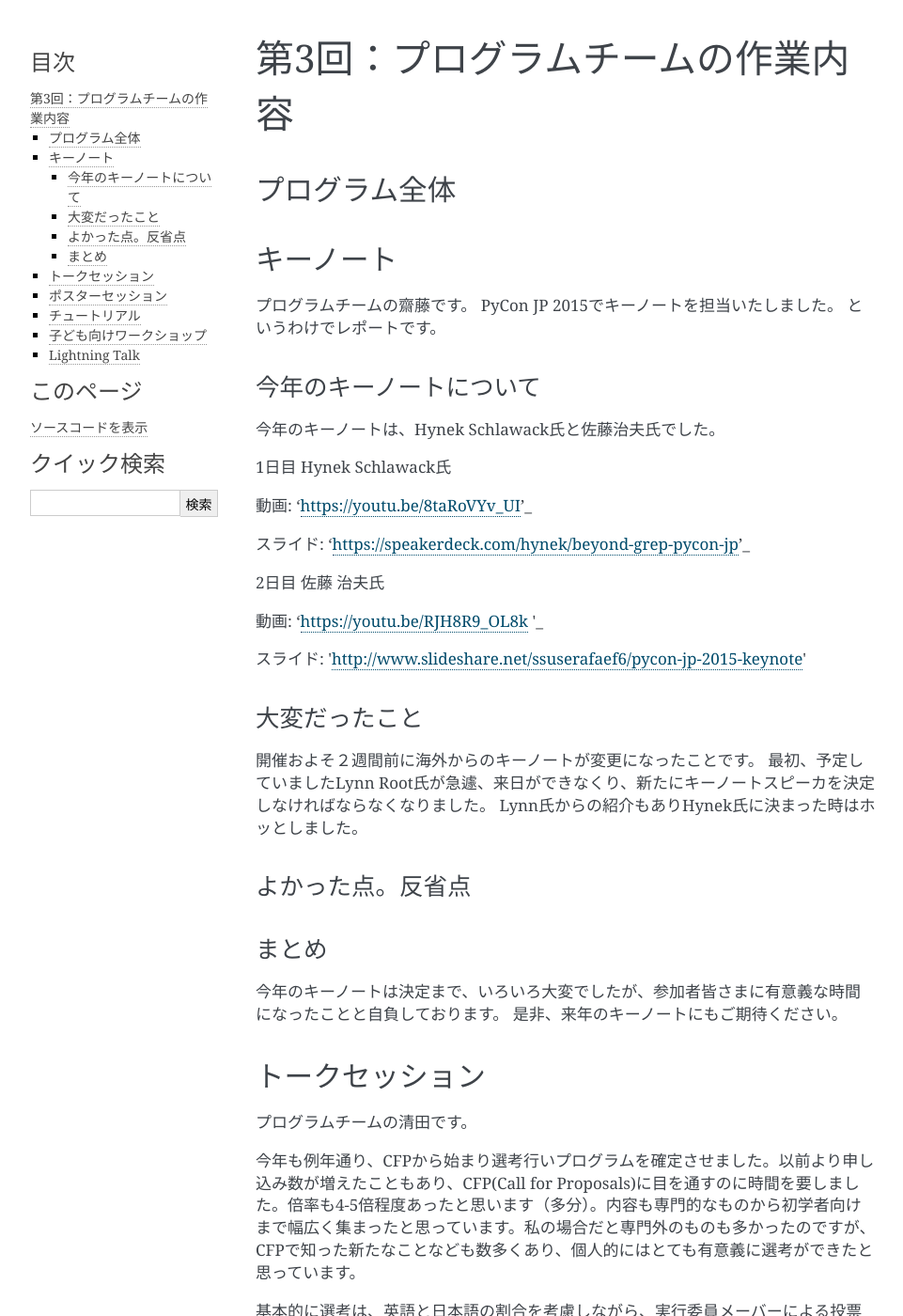
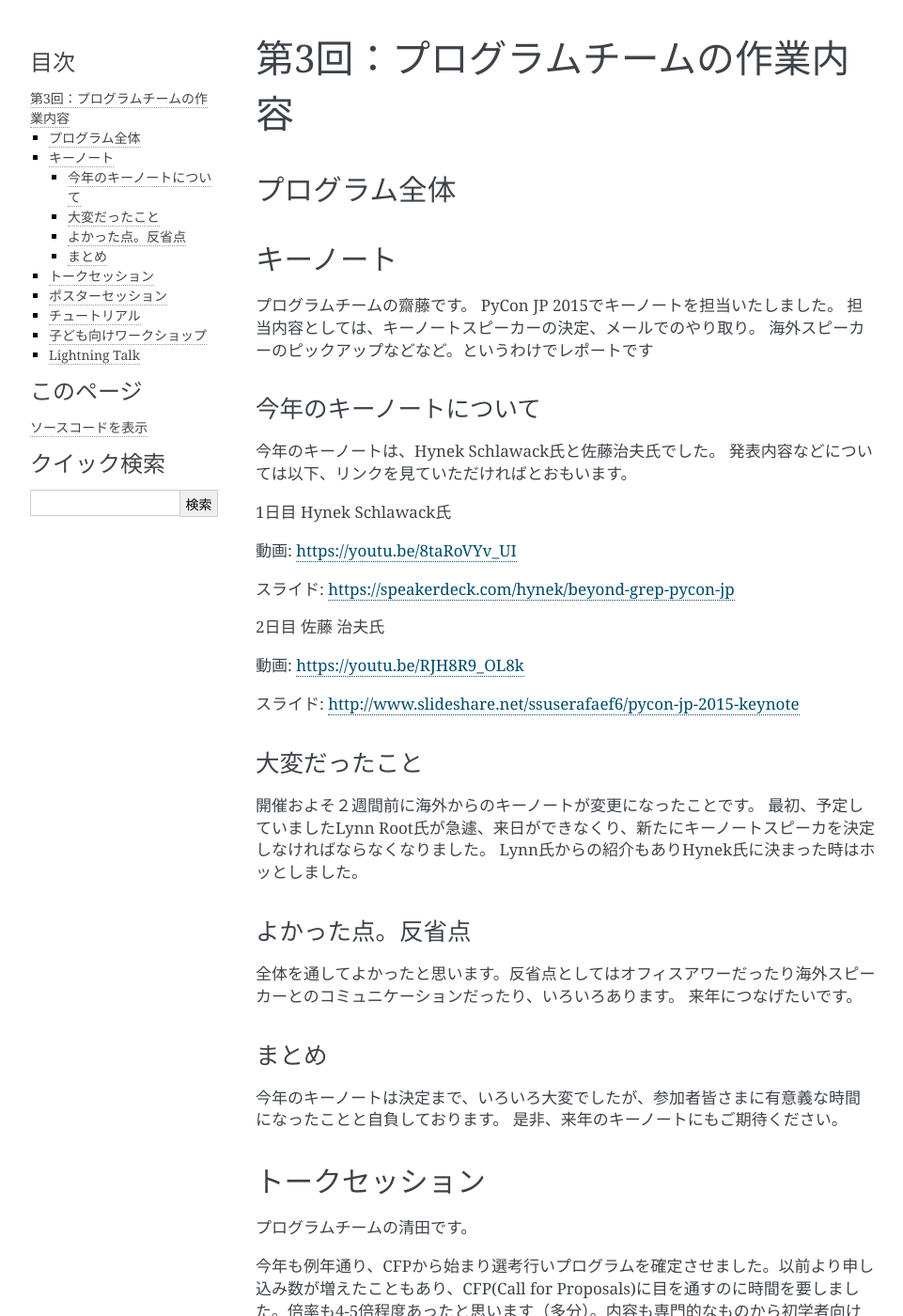
Before and after one commit to pyconjp/codezine-after-reports2015, a Sphinx documentation site: the page built from source/03_program.rst, in a window 1280 px wide and 1400 px high. Shown: the whole window at 94% size, without its empty margins (148-1109 px from the left). Built offline with Sphinx 7.4.7, drawn with Linux system fonts in a browser that asks for light colours.

Commit message:
03_program.rst edited online with Bitbucket

```diff
--- a/source/03_program.rst
+++ b/source/03_program.rst
@@ -9,24 +9,26 @@
 =============
 プログラムチームの齋藤です。
 PyCon JP 2015でキーノートを担当いたしました。
-というわけでレポートです。
+担当内容としては、キーノートスピーカーの決定、メールでのやり取り。
+海外スピーカーのピックアップなどなど。というわけでレポートです
 
 今年のキーノートについて
 ---------------------------
 今年のキーノートは、Hynek Schlawack氏と佐藤治夫氏でした。
+発表内容などについては以下、リンクを見ていただければとおもいます。
 
 1日目 Hynek Schlawack氏
 
-動画: ‘https://youtu.be/8taRoVYv_UI’_
+動画: https://youtu.be/8taRoVYv_UI
 
-スライド: ‘https://speakerdeck.com/hynek/beyond-grep-pycon-jp’_
+スライド: https://speakerdeck.com/hynek/beyond-grep-pycon-jp
 
 
 2日目 佐藤 治夫氏
 
-動画: ‘https://youtu.be/RJH8R9_OL8k '_
+動画: https://youtu.be/RJH8R9_OL8k
 
-スライド: 'http://www.slideshare.net/ssuserafaef6/pycon-jp-2015-keynote'
+スライド: http://www.slideshare.net/ssuserafaef6/pycon-jp-2015-keynote
 
 
 大変だったこと
@@ -37,7 +39,8 @@
 
 よかった点。反省点
 ---------------------------
-
+全体を通してよかったと思います。反省点としてはオフィスアワーだったり海外スピーカーとのコミュニケーションだったり、いろいろあります。
+来年につなげたいです。
 
 まとめ
 ---------------------------
```
